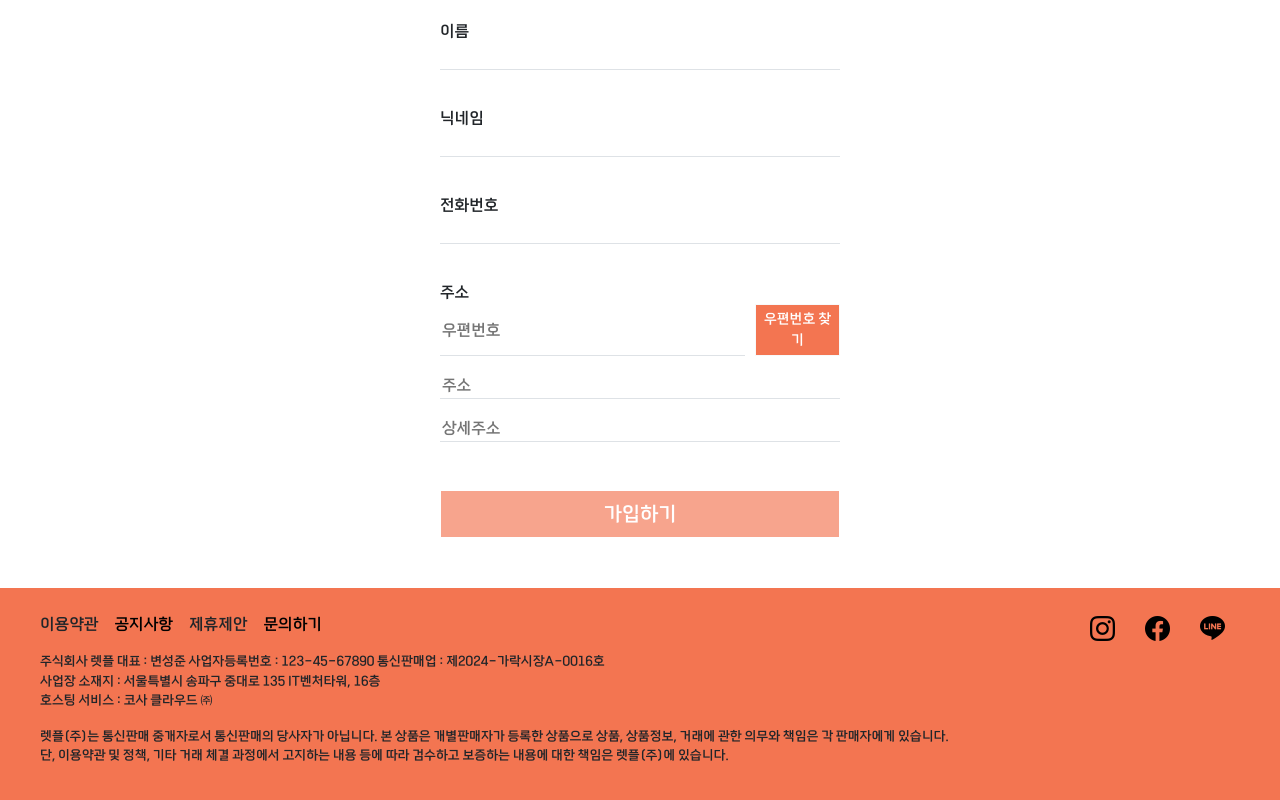
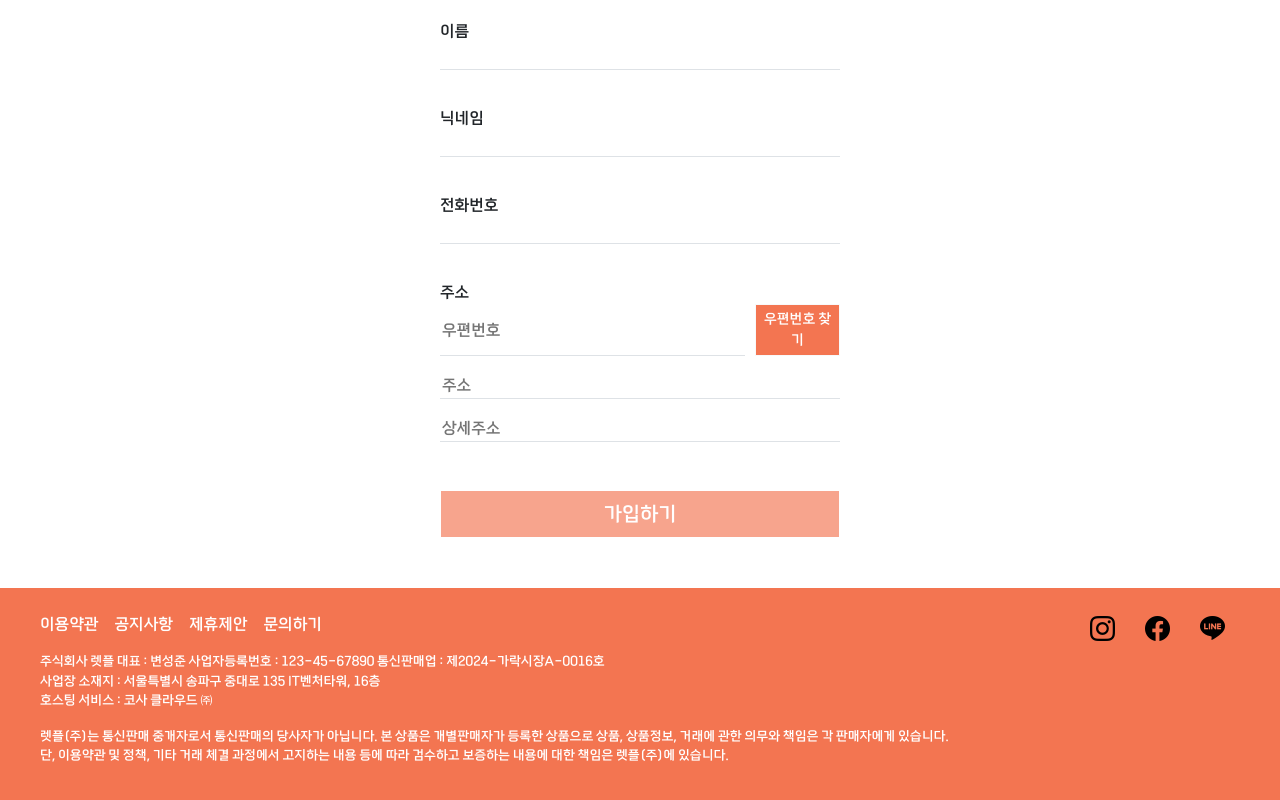
Before and after one commit to byeonnns/let-ffle-front, a Vue app: page /join in a window 1280 px wide. Shown: the part 388-1188 px from the top of the page. Built offline with nearby package versions, Linux system fonts and the light colour scheme; what vue3-lottie would draw is missing.

Commit message:
feat : 공지사항 메뉴바 수정, 매일 최초 로그인 베리 토스트

```diff
--- a/src/components/Footer.vue
+++ b/src/components/Footer.vue
@@ -1,16 +1,16 @@
 <template>
     <footer>
-        <div class="footer-margin" style="background-color: #F37551">
+        <div class="footer-margin" style="background-color: #F37551; color:white">
             <div class="d-lg-flex justify-content-between footer-div2">
                 <div class="mt-4">
                     <ul class="d-flex gap-3 list-unstyled">
                         <li>이용약관</li>
                         <RouterLink to="/Notice">
-                            <li class="list-group-item">공지사항</li>
+                            <li class="list-group-item text-white">공지사항</li>
                         </RouterLink>
                         <li @click="toastTest">제휴제안</li>
                         <RouterLink to="/Member/MyPage/WriteInquiry">
-                            <li class="list-group-item">문의하기</li>
+                            <li class="list-group-item text-white">문의하기</li>
                         </RouterLink>
                     </ul>
                     <span class="d-none d-lg-block" style="font-size: 13px;">주식회사 렛플 대표 : 변성준 사업자등록번호 : 123-45-67890
--- a/src/components/Header/NoticeSubMenu.vue
+++ b/src/components/Header/NoticeSubMenu.vue
@@ -3,10 +3,10 @@
         <nav class="navbar navbar-expand bg-body-white p-0">
             <ul class="navbar-nav nav-underline">
                 <li class="nav-item">
-                    <RouterLink to="/Notice" class="nav-link">공지사항</RouterLink>
+                    <RouterLink to="/Notice" class="nav-link" :class="{ 'active': nowPath.startsWith('/Notice')}">공지사항</RouterLink>
                 </li>
                 <li class="nav-item">
-                    <RouterLink to="/Faq" class="nav-link">자주 묻는 질문</RouterLink>
+                    <RouterLink to="/Faq" class="nav-link" :class="{ 'active': nowPath.startsWith('/Faq')}">자주 묻는 질문</RouterLink>
                 </li>
             </ul>
         </nav>
@@ -14,6 +14,12 @@
 </template>
 
 <script setup>
+import { computed } from 'vue';
+import { useRouter } from 'vue-router';
+
+const router = useRouter();
+
+const nowPath = computed(() => router.currentRoute.value.path);
 </script>
 
 <style scoped></style>
--- a/src/components/Header/index.vue
+++ b/src/components/Header/index.vue
@@ -66,7 +66,7 @@
                             </li>
                             <li class="nav-item">
                                 <RouterLink to="/Notice" class="nav-link"
-                                    :class="{ 'active': nowPath === '/Notice' || nowPath === '/Faq', 'router-link-exact-active': nowPath === '/Faq' }">
+                                    :class="{ 'active': nowPath === '/Notice' || nowPath === '/Faq', 'router-link-active': nowPath === '/Faq' }">
                                     NOTICE</RouterLink>
                             </li>
                             <li class="nav-item">
--- a/src/views/Member/LoginView.vue
+++ b/src/views/Member/LoginView.vue
@@ -42,8 +42,10 @@ import { reactive, ref } from 'vue';
 import memberAPI from '@/apis/MemberAPI';
 import { useStore } from 'vuex';
 import router from '@/router';
+import { useEventBus } from '@/utils/eventBus';
 
 const store = useStore();
+const eventBus = useEventBus();
 const member = ref({
     mid: "",
     mpassword: ""
@@ -60,6 +62,9 @@ async function handleLogin() {
                 accessToken: response.data.accessToken
             };
             store.dispatch("saveAuth", payload);
+            if(response.data.berry === 'berry') {
+                eventBus.showToast("매일 최초 로그인 베리가 지급되었습니다.");
+            }
         }
         router.replace("/");
 
```
